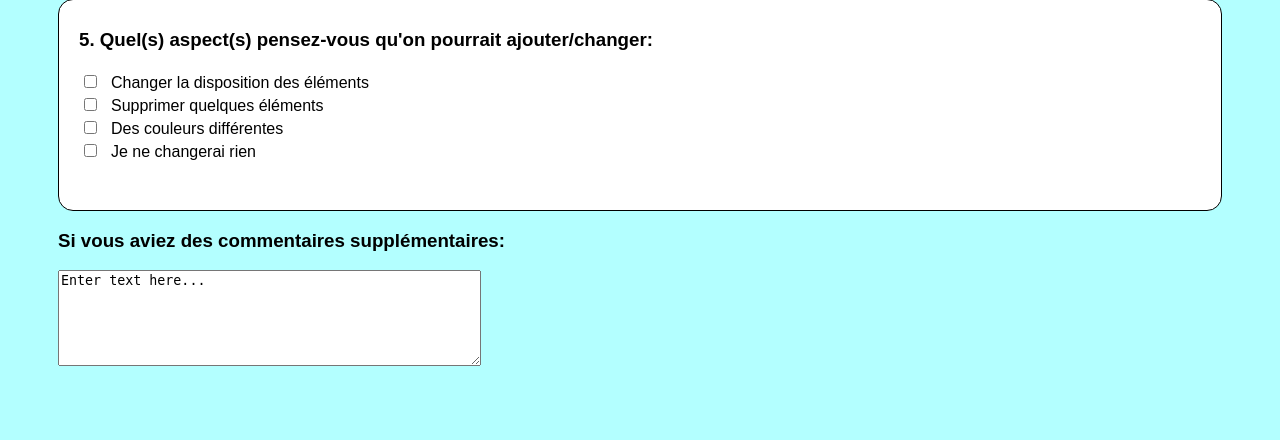
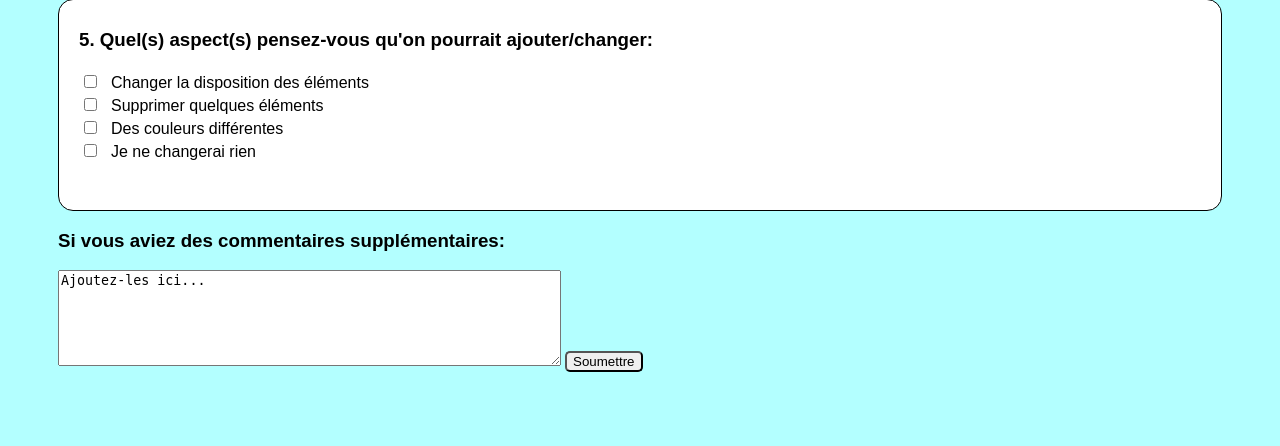
Before and after one commit to earja087/earja087.github.io, a web app: file index.html in a window 1280 px wide. Shown: the part 1381-1827 px from the top of the page. Run offline with its HTML, style and script files only (its server is not run), Linux system fonts and the light colour scheme.

Commit message:
More additions

```diff
--- a/index.html
+++ b/index.html
@@ -148,7 +148,8 @@
     </div>
     <!-- Question 6 - Commentaires -->
     <h3 class="question">Si vous aviez des commentaires supplémentaires:</h3>
-    <textarea rows="6" cols="50" name="comment" form="usrform">Enter text here...</textarea>
+    <textarea rows="6" cols="60" name="comment" form="usrform">Ajoutez-les ici...</textarea>
+    <button type="button" id="btnSubmit">Soumettre</button>
   </form>
 </body>
 </html>
--- a/styles/style.css
+++ b/styles/style.css
@@ -59,6 +59,11 @@ td:nth-child(even) {
   background-color: #f5e7d6;
 }
 
+#btnSubmit {
+  text-align: center;
+  border-radius: 5px;
+}
+
 img {
   display: block;
   margin-left: auto;
```
